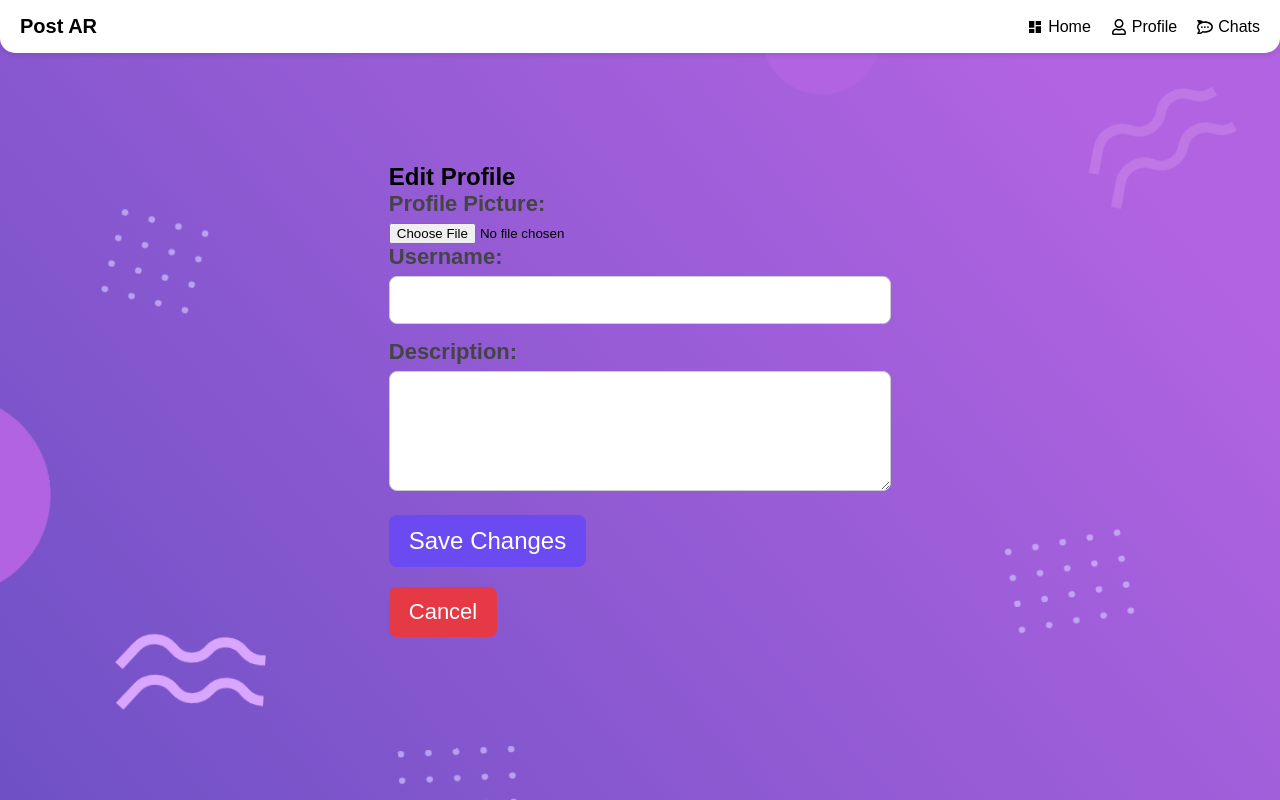
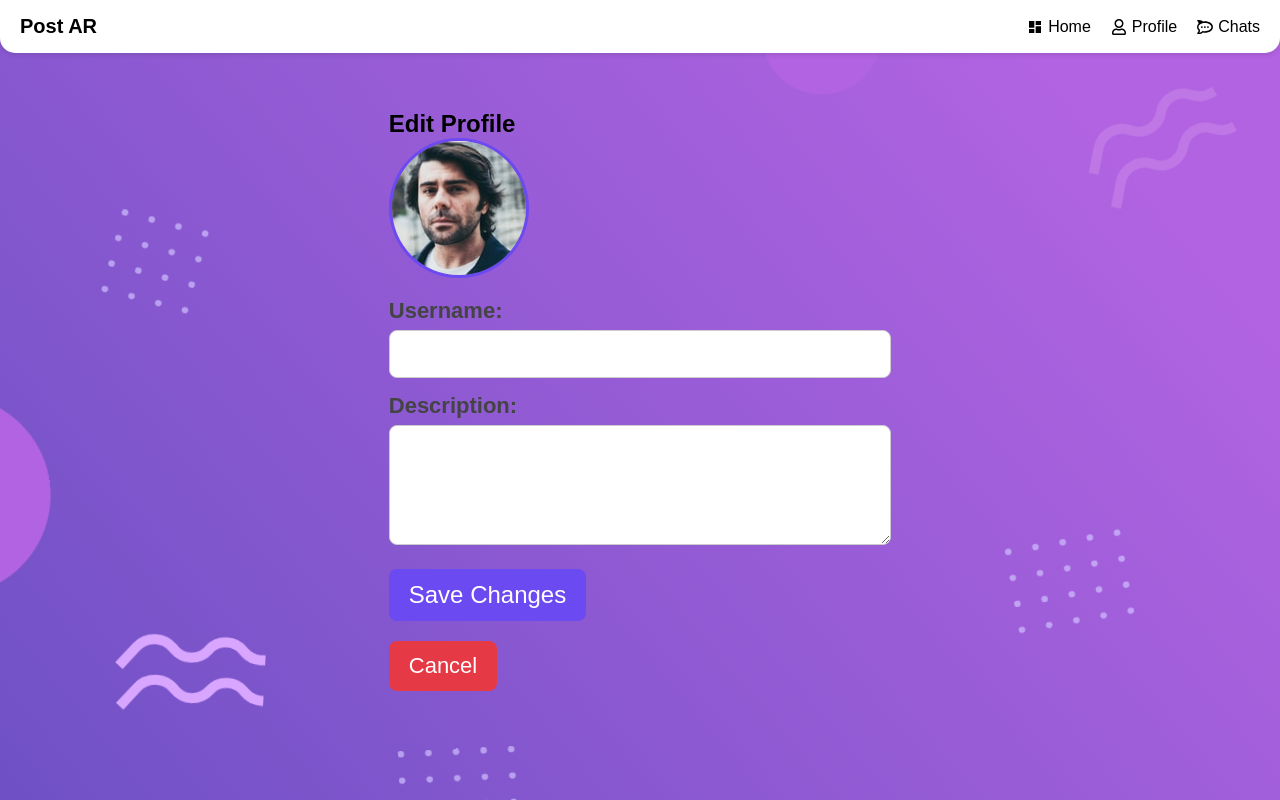
Before and after one commit to JofreEscriba/postAR-organized, a React (Vite) app in the folder frontend/: page /Post-AR/edit-profile in a window 1280 px wide. Built offline with nearby package versions, Linux system fonts and the light colour scheme; no server answers; sample sign-in values are in the browser's storage.

Commit message:
Editar perfil funcional

```diff
--- a/frontend/src/pages/CurrentChats.tsx
+++ b/frontend/src/pages/CurrentChats.tsx
@@ -1,5 +1,6 @@
 import React, { useEffect, useState } from "react";
 import { useParams, useNavigate } from "react-router-dom";
+import styles from '../styles/MyChats.module.css';
 
 interface Message {
     id: string;
@@ -355,6 +356,8 @@ const CurrentChats: React.FC = () => {
                     flex: 1,
                     overflowY: "auto",
                     padding: "10px",
+                    backgroundColor: "#fff",
+                    maxWidth: "800px",
                 }}
             >
                 {messages.length === 0 ? (
@@ -398,6 +401,7 @@ const CurrentChats: React.FC = () => {
                     backgroundColor: "#f8f9fa",
                     padding: "10px",
                     borderTop: "1px solid #ddd",
+                    width: "500px",
                 }}
             >
                 <div style={{ display: "flex", alignItems: "center" }}>
--- a/frontend/src/pages/EditProfile.tsx
+++ b/frontend/src/pages/EditProfile.tsx
@@ -23,6 +23,7 @@ const EditProfilePage: React.FC = () => {
         const data = await res.json();
         setUserName(data.username || "");
         setUserDescription(data.description || "");
+        console.log("Datos del usuario:", data);
         setUserID(data.id || BigInt(0));
       } catch (err: any) {
         console.error(err.message);
@@ -33,12 +34,12 @@ const EditProfilePage: React.FC = () => {
 
   const handleSave = async () => {
     try {
-      setIsSaving(true);
-
 
       let imageUrl = null;
 
       if (imageFile) {
+        console.log("Subiendo imagen:", imageFile.name);
+        console.log(userID);
         const formData = new FormData();
         formData.append("file", imageFile);
         formData.append("fileName", `${userID}_${Date.now()}`);
@@ -88,15 +89,31 @@ const EditProfilePage: React.FC = () => {
         <div className={styles.leftColumn}>
           <h2 className={styles.profileTitle}>Edit Profile</h2>
           <div className={styles.profileCard}>
-          <label className={styles.label}>Profile Picture:</label>
+            <div className={styles.imageUploadWrapper}>
+              <label htmlFor="fileInput" className={styles.imageLabel}>
+                <img
+                  src={
+                    imageFile
+                      ? URL.createObjectURL(imageFile)
+                      : profilePic
+                  }
+                  alt="Profile"
+                  className={styles.profileImage}
+                />
+                <div className={styles.uploadOverlay}>Change Photo</div>
+              </label>
               <input
+                id="fileInput"
                 type="file"
                 accept="image/*"
                 onChange={(e) => {
                   const file = e.target.files?.[0];
                   if (file) setImageFile(file);
                 }}
+                className={styles.hiddenFileInput}
               />
+            </div>
+
 
             <label className={styles.label}>Username:</label>
             <input
--- a/frontend/src/styles/EditProfile.module.css
+++ b/frontend/src/styles/EditProfile.module.css
@@ -76,3 +76,47 @@
  background-color: #98212b;
  border: 2px solid #98212b;
 }
+
+.imageUploadWrapper {
+  position: relative;
+  width: 140px;
+  height: 140px;
+  margin-bottom: 20px;
+}
+
+.imageLabel {
+  display: block;
+  position: relative;
+  cursor: pointer;
+}
+
+.profileImage {
+  width: 100%;
+  height: 100%;
+  object-fit: cover;
+  border-radius: 50%;
+  border: 3px solid #6c4af2;
+  transition: opacity 0.2s ease-in-out;
+}
+
+.uploadOverlay {
+  position: absolute;
+  bottom: 0;
+  width: 100%;
+  text-align: center;
+  background: rgba(0, 0, 0, 0.5);
+  color: white;
+  padding: 6px 0;
+  border-radius: 0 0 50% 50%;
+  font-size: 14px;
+  opacity: 0;
+  transition: opacity 0.2s ease-in-out;
+}
+
+.imageLabel:hover .uploadOverlay {
+  opacity: 1;
+}
+
+.hiddenFileInput {
+  display: none;
+}
```
Also changed, not shown: 1 other file (tests, documents, lock files or other folders). Lines whose indentation alone changed are shown as unchanged.
